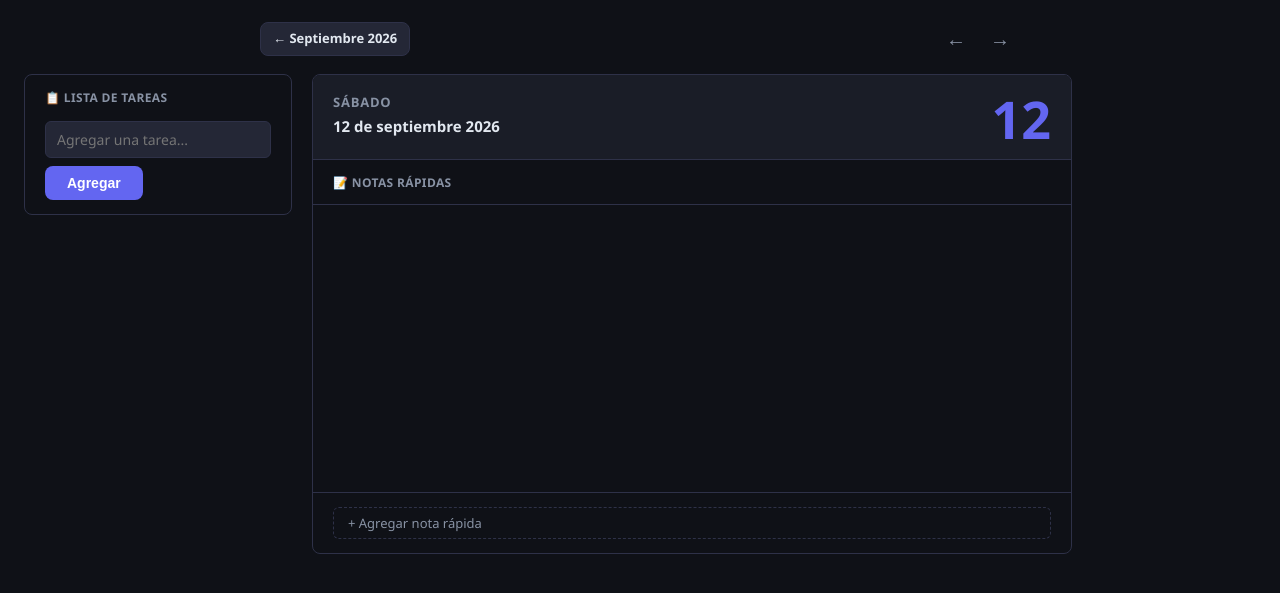
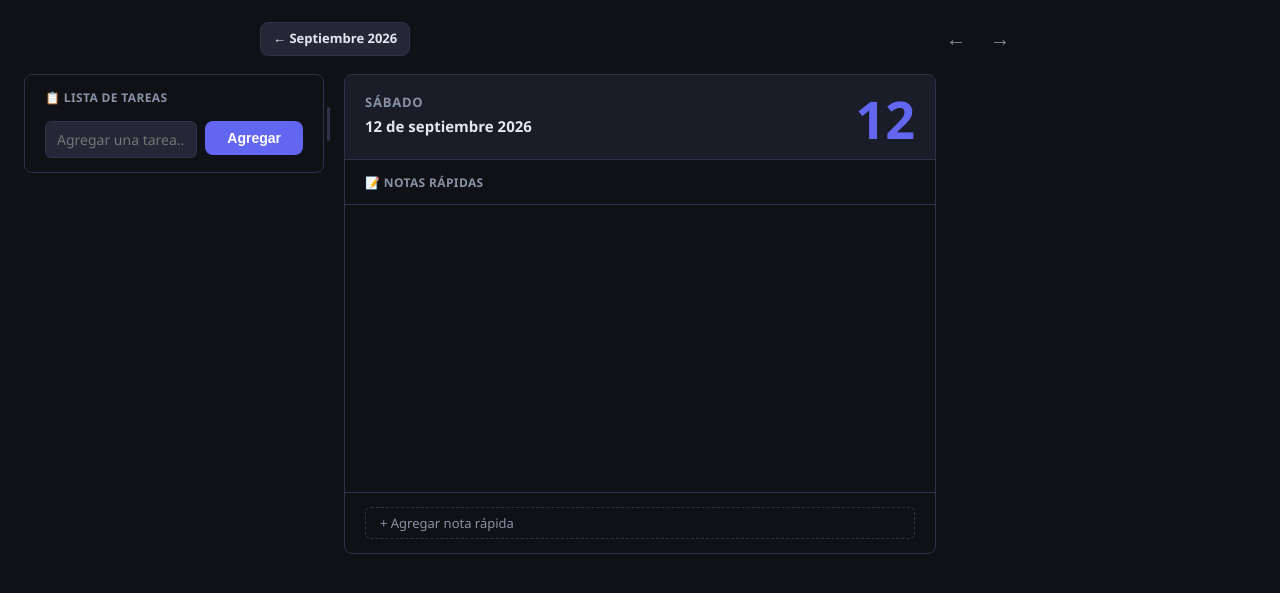
Before and after one commit to LDsAragon/health-tracker, a Flask app: page /day/2026-09-12 in a window 1280 px wide. Shown: the part 52-645 px from the top of the page. Run offline with Flask 3, Linux system fonts and the light colour scheme; data that the repository does not hold is empty.

Commit message:
dia: el ancho del panel de tareas se arrastra
El panel estaba capado en 300px y los textos de las tareas se partian en
dos lineas ("Limpiar la / ropa"). Ahora se arrastra desde el borde, queda
en localStorage y el doble clic lo devuelve al normal.

Agrandarlo no era solo subir el max-width: el panel vive en una columna
`1fr` y la del medio, capada en 760px, se queda con el espacio primero.
Ahora las columnas laterales toman el ancho pedido y la del medio absorbe
con minmax(0, 1fr); el tope de lectura se mudo a .day-card, que es donde
importa.

Dos bugs que salieron de arrastrarlo en el navegador, no de diseniarlo:

- Guardaba el ancho MEDIDO y no el pedido, asi que el panel se encogia en
  cada recarga: 402 -> 354 -> 306. El ancho real puede ser menor que el
  pedido si no hay lugar, y guardar ese valor lo iba achicando.
- El arrastre no seguia al mouse 1:1 porque la columna limitaba al panel.
  Con el modelo nuevo el pedido es lo que se aplica: arrastrar 200px mueve
  el borde 200px exactos.

De paso, el mismo bug del calendario estaba en la vista del dia: un titulo
largo de rutina desbordaba el panel derecho y metia 372px de scroll
horizontal en toda la pagina. .day-chip lleva max-width y overflow-wrap, y
sus hijos flex min-width: 0.

Verificado con mouse real a 1440px: 0 desbordes en default, ancho y
angosto; el ancho sobrevive dos recargas sin drift; y en modo apilado
(<1100px) el agarre se oculta.

Co-Authored-By: Claude Opus 5 <noreply@anthropic.com>
Claude-Session: https://claude.ai/code/session_01BB5mdb3ZZPsi1ZCVi3UCjf

```diff
--- a/bitacora/static/css/day.css
+++ b/bitacora/static/css/day.css
@@ -6,22 +6,60 @@
   margin: 0 auto;
 }
 
-/* Layout del día: panel de objetivos a la izquierda, card centrada */
+/* Layout del día: panel de objetivos a la izquierda, card centrada.
+   El ancho de los paneles laterales se arrastra (ver el agarre más abajo) y queda en
+   localStorage. Las dos variables van juntas y las setea day.js: agrandar el panel solo no
+   alcanza, porque su columna es `1fr` y la del medio se queda con el espacio primero, así que
+   hay que CEDERLE ancho a la del medio. En los defaults, el layout es idéntico al de siempre. */
 .day-layout {
   display: grid;
-  grid-template-columns: 1fr minmax(0, 760px) 1fr;
+  /* Las columnas laterales toman el ancho PEDIDO y la del medio absorbe. Antes eran `1fr` con
+     la del medio capada en 760px, y así el panel nunca podía crecer: la del medio se quedaba
+     con el espacio primero y las laterales solo repartían el resto. El tope de lectura se mudó
+     a .day-card, que es donde importa. */
+  grid-template-columns: var(--day-side, 300px) minmax(0, 1fr) var(--day-side, 300px);
   gap: 20px;
   align-items: start;
 }
-.day-card { grid-column: 2; }
+.day-card {
+  grid-column: 2;
+  max-width: 760px;     /* ancho de lectura; antes lo imponía la columna */
+  width: 100%;
+  margin: 0 auto;
+}
 .day-side {
   grid-column: 1;
   justify-self: end;
   width: 100%;
-  max-width: 300px;
   position: sticky;
   top: 20px;
 }
+
+/* Agarre para cambiar el ancho: en el borde interno del panel de tareas. Doble clic resetea. */
+.day-side-grip {
+  position: absolute;
+  top: 0;
+  bottom: 0;
+  right: -10px;
+  width: 12px;
+  cursor: col-resize;
+  z-index: 3;
+  display: flex;
+  align-items: center;
+  justify-content: center;
+}
+.day-side-grip::before {
+  content: "";
+  width: 3px;
+  height: 34px;
+  border-radius: 3px;
+  background: var(--border);
+  transition: background .15s, height .15s;
+}
+.day-side-grip:hover::before,
+.day-side-grip.arrastrando::before { background: var(--accent); height: 60px; }
+/* Mientras se arrastra, que no se seleccione texto ni parpadee el cursor por toda la página. */
+body.day-redimensionando { cursor: col-resize; user-select: none; }
 .day-side .day-card-todos {
   border: 1px solid var(--border);
   border-radius: var(--r);
@@ -48,6 +86,8 @@
 
 @media (max-width: 1100px) {
   .day-layout { grid-template-columns: 1fr; }
+  /* Apilado en una columna no hay ancho que repartir: el panel ocupa todo. */
+  .day-side-grip { display: none; }
   /* Apilado en una columna: Card → Tareas → Rutinas/eventos */
   .day-card { grid-column: 1; order: 0; }
   .day-side {
@@ -138,6 +178,11 @@
   border-radius: 99px;
   font-size: 14px;
   font-weight: 600;
+  /* Mismo problema que tenía el calendario: un título largo de rutina desbordaba el panel y
+     metía scroll horizontal en toda la página. `inline-flex` + `min-width: auto` del hijo hacen
+     que el chip crezca con el texto si no se lo rompe explícitamente. */
+  max-width: 100%;
+  overflow-wrap: anywhere;
   border: 1.5px solid color-mix(in srgb, var(--c) 40%, transparent);
   background: color-mix(in srgb, var(--c) 15%, transparent);
   color: var(--c);
@@ -159,6 +204,7 @@
   flex-shrink: 0;
 }
 .day-chip-check { font-size: 13px; flex-shrink: 0; }
+.day-chip-title, .day-chip-note { min-width: 0; }   /* item flex: `auto` no deja encoger */
 .day-chip-note { font-size: 12px; font-weight: 400; font-style: italic; }
 .day-chip-hint { font-size: 11px; font-weight: 400; opacity: .6; }
 
--- a/bitacora/static/js/day.js
+++ b/bitacora/static/js/day.js
@@ -202,3 +202,65 @@ window.addEventListener('DOMContentLoaded', function () {
     if (p.dataset.ewSaved) ewRestore(p, p.dataset.ewSaved);
   });
 });
+
+
+// ── Ancho del panel de tareas, arrastrable ───────────────────────────────────
+// La columna lateral toma este ancho y la del medio absorbe (ver day.css), así el arrastre es
+// 1:1 con el mouse y lo que se guarda es lo que se vuelve a aplicar.
+(function () {
+  const PREF = 'day_side_width';
+  const MINIMO = 200, MAXIMO = 560;
+
+  const grip = document.getElementById('day-side-grip');
+  const panel = grip && grip.closest('.day-side');
+  if (!panel) return;
+
+  // ⚠️ Se guarda el ancho PEDIDO y no el medido. Midiendo, cada recarga lo encogía un poco
+  // (402 → 354 → 306...): el ancho real puede ser menor que el pedido si no hay lugar, y
+  // guardar ese valor lo iba achicando en cada vuelta.
+  let pedido = null;
+
+  function aplicar(w) {
+    pedido = Math.min(MAXIMO, Math.max(MINIMO, Math.round(w)));
+    document.documentElement.style.setProperty('--day-side', pedido + 'px');
+  }
+
+  try {
+    const v = parseInt(localStorage.getItem(PREF), 10);
+    if (Number.isFinite(v)) aplicar(v);
+  } catch (e) { /* modo privado */ }
+
+  let arrastrando = false, x0 = 0, w0 = 0;
+
+  grip.addEventListener('pointerdown', (e) => {
+    arrastrando = true;
+    x0 = e.clientX;
+    w0 = pedido || panel.getBoundingClientRect().width;
+    grip.classList.add('arrastrando');
+    document.body.classList.add('day-redimensionando');
+    // Capturar el puntero: sin esto, al salirse del agarre el arrastre se corta. Tira si el
+    // pointerId no está activo (un evento sintético), y ahí el arrastre igual funciona.
+    try { grip.setPointerCapture(e.pointerId); } catch (err) { /* sin captura */ }
+    e.preventDefault();
+  });
+
+  grip.addEventListener('pointermove', (e) => {
+    if (arrastrando) aplicar(w0 + (e.clientX - x0));
+  });
+
+  function terminar() {
+    if (!arrastrando) return;
+    arrastrando = false;
+    grip.classList.remove('arrastrando');
+    document.body.classList.remove('day-redimensionando');
+    try { localStorage.setItem(PREF, String(pedido)); } catch (e) { /* modo privado */ }
+  }
+  grip.addEventListener('pointerup', terminar);
+  grip.addEventListener('pointercancel', terminar);
+
+  grip.addEventListener('dblclick', () => {
+    pedido = null;
+    document.documentElement.style.removeProperty('--day-side');
+    try { localStorage.removeItem(PREF); } catch (e) { /* modo privado */ }
+  });
+})();
--- a/bitacora/templates/day.html
+++ b/bitacora/templates/day.html
@@ -25,6 +25,9 @@
 
 <!-- Panel lateral permanente: objetivos / quehaceres -->
 <aside class="day-side">
+  {# Arrastrar para cambiar el ancho del panel; doble clic lo devuelve al default. Lo maneja
+     day.js y el ancho queda en localStorage. #}
+  <div class="day-side-grip" id="day-side-grip" title="Arrastrá para cambiar el ancho (doble clic para volver al normal)"></div>
   <div class="day-card-todos">
     <h3 class="day-section-title">📋 Lista de tareas</h3>
 
```
Also changed, not shown: CLAUDE.md (+7 -0 lines).
